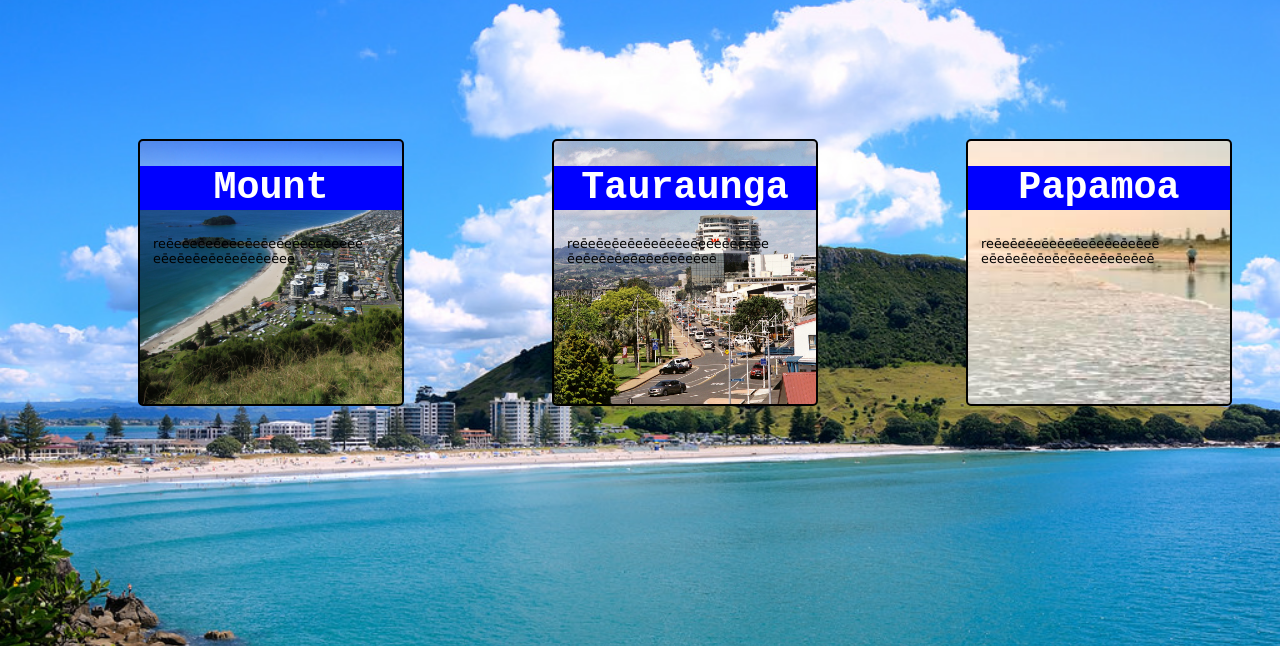
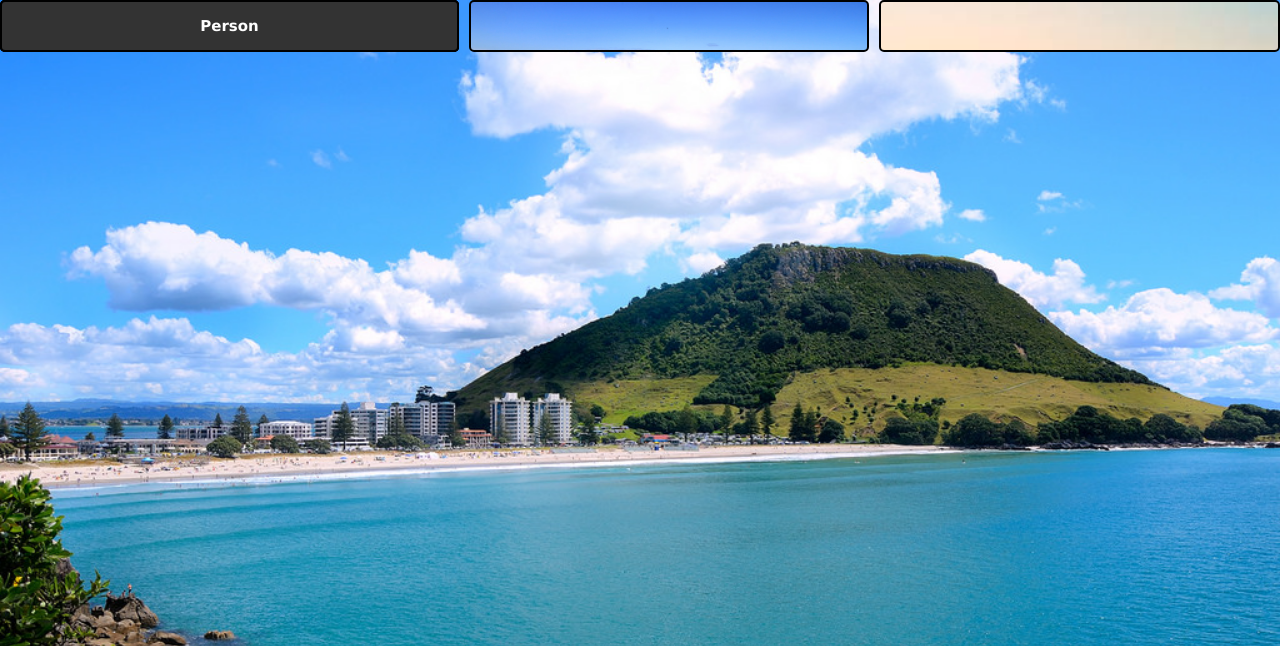
Before and after one commit to militaryk/assessment, a PHP site: page / in a window 1280 px wide. Shown: the part 47-693 px from the top of the page. Run offline with PHP 8.4, Linux system fonts and the light colour scheme.

Commit message:
Grid Rework

```diff
--- a/css/style.css
+++ b/css/style.css
@@ -76,9 +76,8 @@ nav li > ul > li:hover > ul  {
   .wrapper {
     display: grid;
     grid-gap: 10px;
-        grid-template-columns: 10% 10% 10% 10% 10% 10% 10% 10% 10% 10%;
+        grid-template: auto ;
         color: #444;
-        grid-template-rows: 10% 10% 10% 10% 10% 10% 10% 10% 10% 10% 10% 10% 10% 10% 10% 10% 10% 10% 10% 10% 10% 10% 10% 10% 10% 10% 10% 10%;
   }
 
 
@@ -111,25 +110,77 @@ nav li > ul > li:hover > ul  {
     border: solid black 2px;
 }
 .a {
-    grid-column: 5/7;
-    grid-row: 4/10;
+    grid-column: 1/2;
+    grid-row: 1/1;
 }
 .b {
-    grid-column: 2/4 ;
-    grid-row: 4/10 ;
+    grid-column: 2/3 ;
+    grid-row: 1/1 ;
 }
 .c {
-  grid-column: 8/10;
-  grid-row: 4/10;
+  grid-column: 3/4;
+  grid-row: 1/1;
 }
-.cardhead{
-    background-color: blue;
-    text-align: center;
-    font-family: 'Courier New', Courier, monospace;
-    color: #fff;
-    font-size: 1.5vw;
-}
+
+
 .cardt {
     margin-left: 5%;
     margin-right: 5%;
 }
+.wrapper :hover {
+    background-color: #888;
+}
+.d {
+    grid-column: 1/2;
+    grid-row: 1/1;
+}
+.e {
+    grid-column:  1/2;
+    grid-row:  1/1;
+}
+.f {
+  grid-column: 1/2;
+  grid-row: 1/1;
+}
+.boxhead1 {
+    background-color: #333;
+    background-size: cover;
+    background-repeat: no-repeat;
+    border-radius: 5px;
+    font-size: 1vw;
+    color:black;
+    border: solid black 2px;
+}
+.boxhead2 {
+    background-color: #333;
+    background-size: cover;
+    background-repeat: no-repeat;
+    border-radius: 5px;
+    font-size: 1vw;
+    color:black;
+    border: solid black 2px;
+}
+.boxhead3 {
+    background-color: #333;
+    background-size: cover;
+    background-repeat: no-repeat;
+    border-radius: 5px;
+    font-size: 1vw;
+    color:black;
+    border: solid black 2px;
+}
+h1{
+    color: #fff;
+    font-size: 15px;
+    text-align: center;
+}
+h2{
+    color: #fff;
+    font-size: 15px;
+    text-align: center;
+}
+h3{
+    color: #fff;
+    font-size: 15px;
+    text-align: center;
+}
--- a/index.html
+++ b/index.html
@@ -51,32 +51,19 @@
             </nav>
             <div class=wrapper>
                 <div class="box1 a">
-                    <div class="cardhead">
-                        <h1>Tauraunga</h1>
-                    </div>
-                    <p class="cardt">
-                        reēeēeēeēeēeēeēeēeēeēeēeēe
-                        ēeēeēeēeēeēeēeēeēeē
-                    </p>
                 </div>
                 <div class="box2 b">
-                    <div class="cardhead">
-                        <h1>Mount</h1>
-                    </div>
-                    <p class="cardt">
-                     reēeēeēeēeēeēeēeēeēeēeēeēeē
-                     eēeēeēeēeēeēeēeēeē
-                    </p>
                 </div>
                 <div class="box3 c">
-                    <div class="cardhead">
-                        <h1>Papamoa</h1>
-                    </div>
-                    <p class="cardt">
-                         reēeēeēeēeēeēeēeēeēeēeē
-                         eēeēeēeēeēeēeēeēeēeēeē
-                    </p>
-
+                </div>
+                <div class="boxhead1 d">
+                    <h1>Hello</h1>
+                </div>
+                <div class="boxhead2 e">
+                    <h2>Radom</h2>
+                </div>
+                <div class="boxhead3 f">
+                    <h3>Person</h3>
                 </div>
             </div>
 
```
